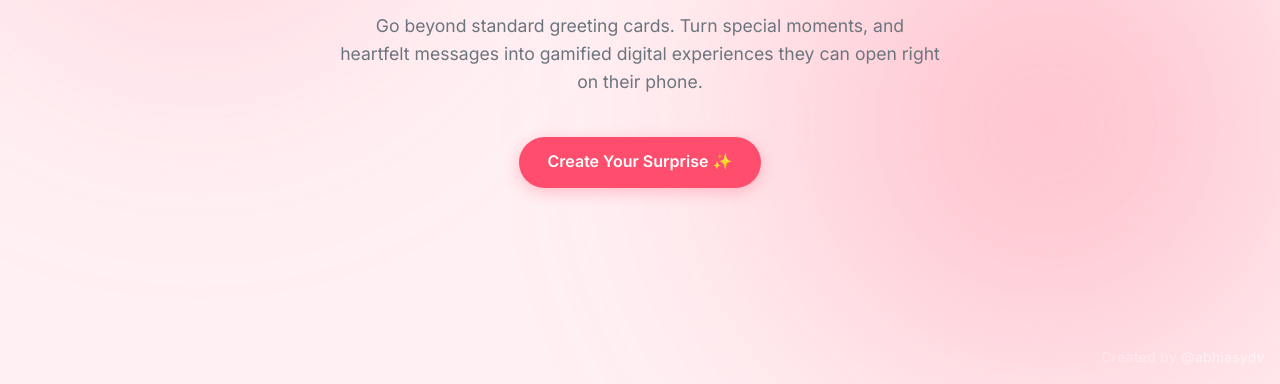
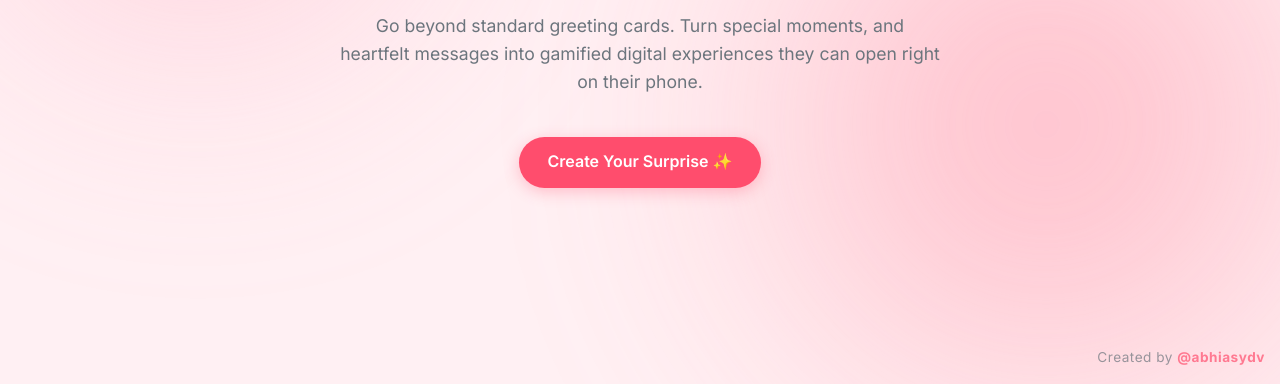
Before and after one commit to abhiasydv/heartcraft, a website: page index.html in a window 1280 px wide. Shown: the part 416-800 px from the top of the page. Drawn offline with nearby package versions, Linux system fonts and the light colour scheme; a web font is replaced by a local one.

Commit message:
Fix watermark visibility on light backgrounds

```diff
--- a/style.css
+++ b/style.css
@@ -548,7 +548,8 @@ footer {
   0% { transform: translateY(100vh) rotate(-5deg); }
   50% { transform: translateY(50vh) rotate(5deg); }
   100% { transform: translateY(-20vh) rotate(-5deg); }
-}/* Watermark */
-.watermark { position: fixed; bottom: 15px; right: 15px; font-size: 0.85rem; color: rgba(255, 255, 255, 0.4); z-index: 9999; font-family: var(--font-sans); pointer-events: auto; letter-spacing: 0.5px; }
-.watermark a { color: rgba(255, 255, 255, 0.6); text-decoration: none; transition: color 0.3s ease; }
-.watermark a:hover { color: rgba(255, 255, 255, 1); }
+}
+/* Watermark */
+.watermark { position: fixed; bottom: 15px; right: 15px; font-size: 0.85rem; color: var(--text-muted); z-index: 9999; font-family: var(--font-sans); pointer-events: auto; letter-spacing: 0.5px; opacity: 0.7; }
+.watermark a { color: var(--primary-color); text-decoration: none; font-weight: bold; transition: color 0.3s ease; }
+.watermark a:hover { color: var(--dark-accent); }
```
